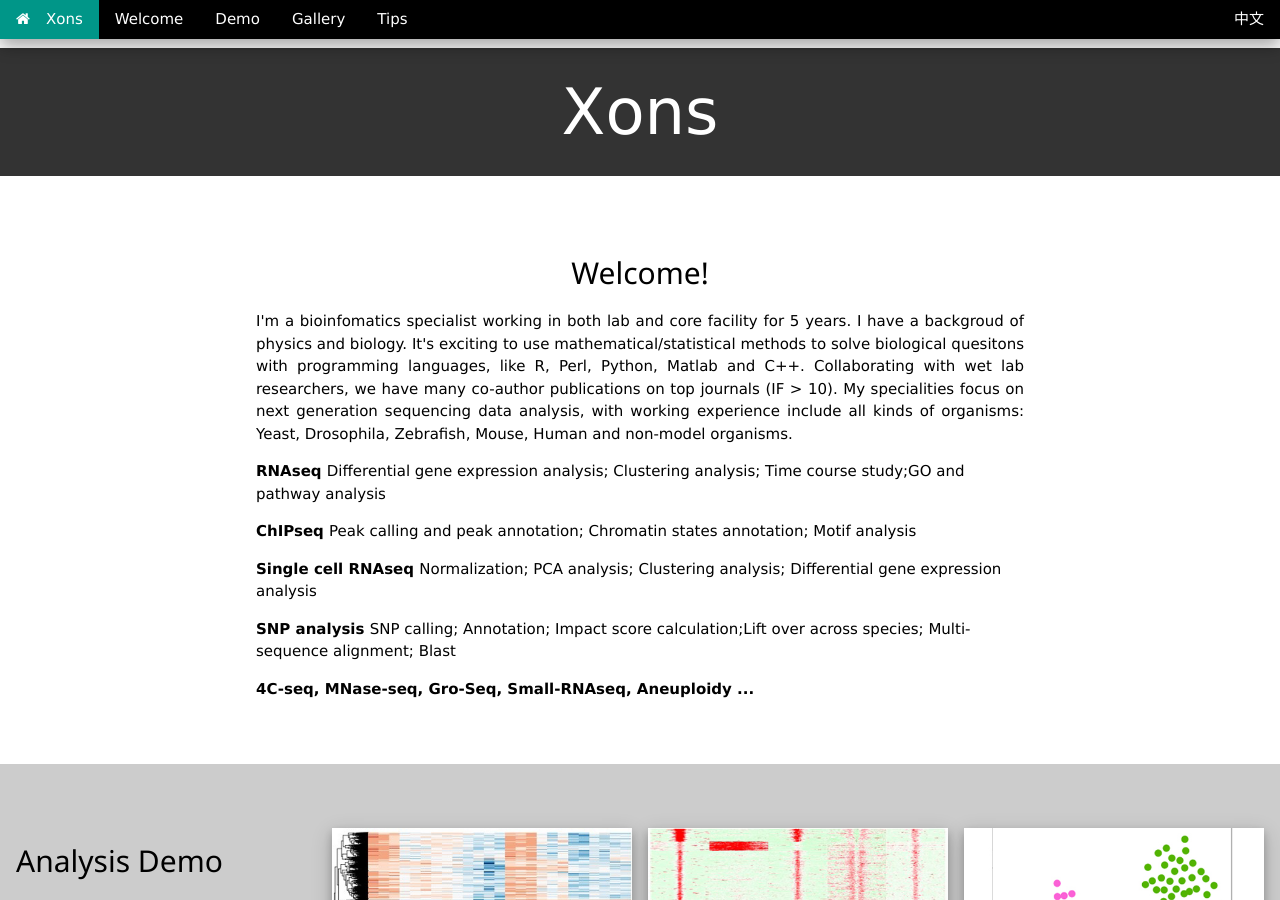
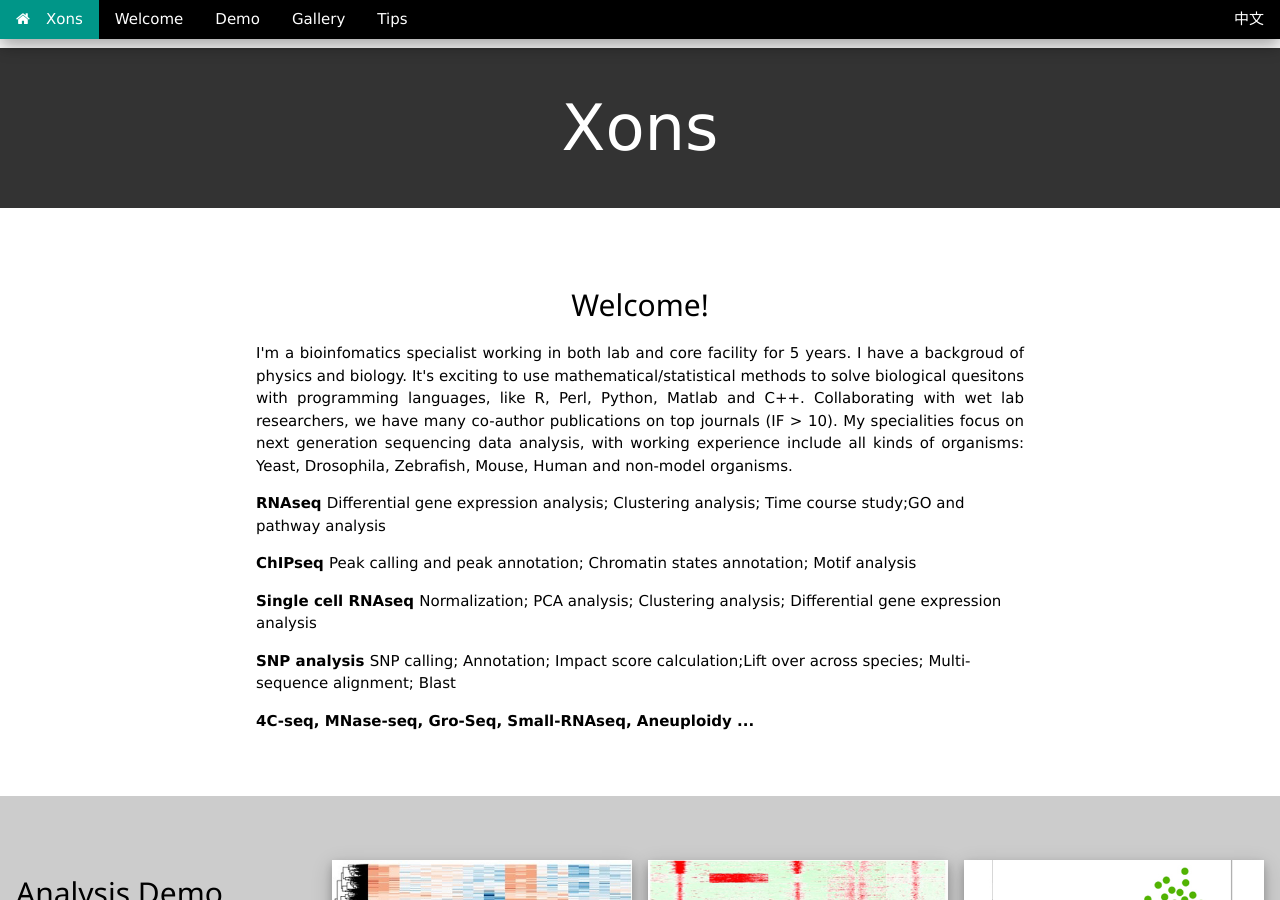
Before and after one commit to xons/xons.github.io, a Jekyll site: the page built from index.html, in a window 1280 px wide and 900 px high. Built offline with Jekyll 4.4.1, drawn with Linux system fonts in a browser that asks for light colours; nearby versions of some CDN libraries; library files that are not in the unit come from our copies.

Commit message:
Update index.html

```diff
--- a/index.html
+++ b/index.html
@@ -5,7 +5,7 @@ title: Xons
 <!-- Header image -->
 <div class="w3-container w3-padding-24">
 </div>
-<div class="w3-container w3-center w3-padding-16 w3-jumbo w3-theme-l1">
+<div class="w3-container w3-center w3-padding-32 w3-jumbo w3-theme-l1">
      Xons
 </div>
 
```
